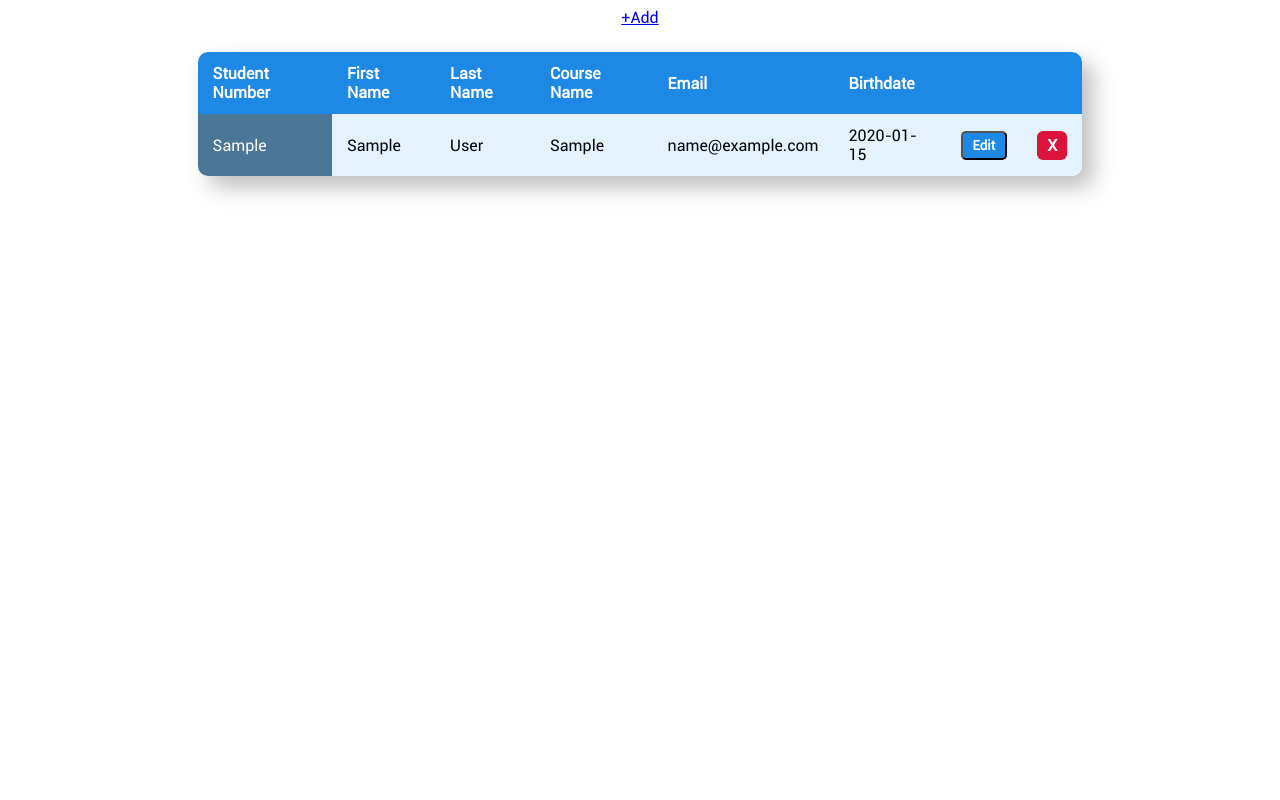
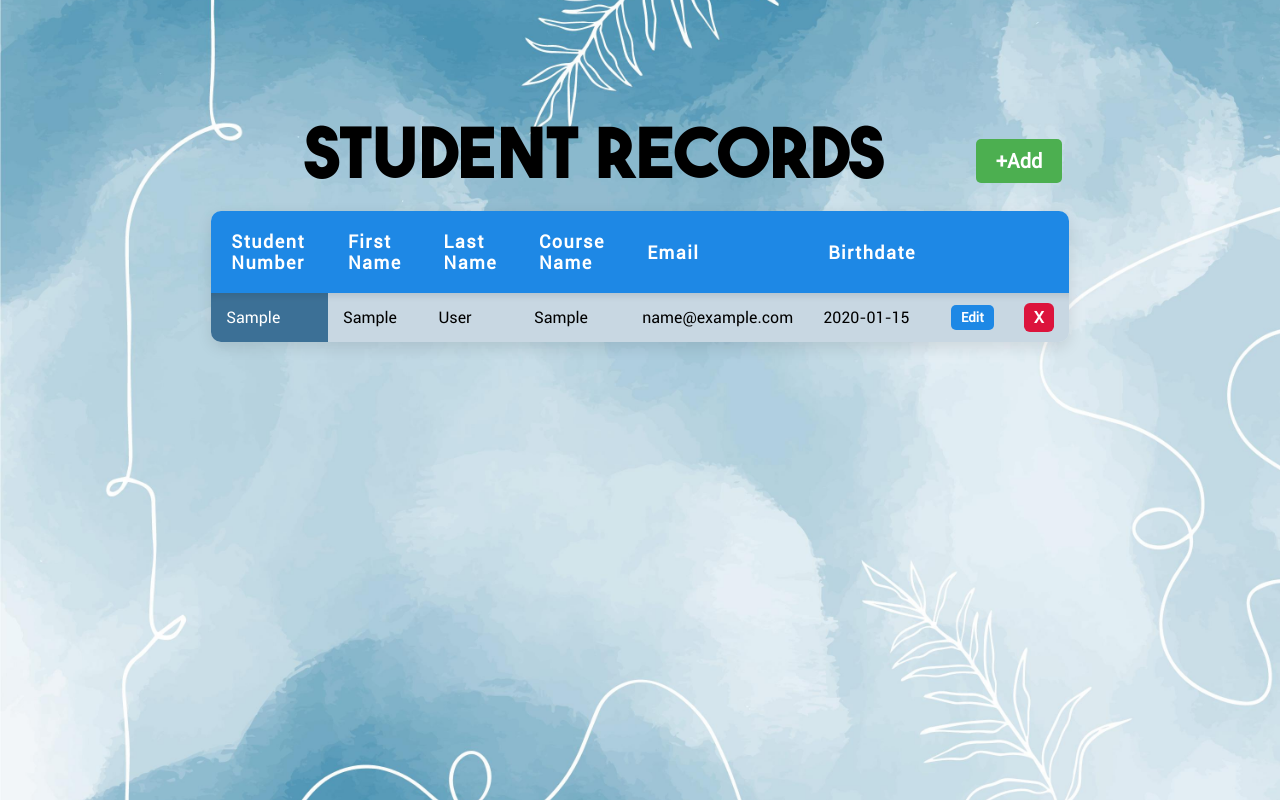
Before and after one commit to myeonzz/DBMS, a PHP site: page / in a window 1280 px wide. Run offline with PHP 8.4, Linux system fonts and the light colour scheme; tables that the repository leaves empty hold one stand-in row (values such as "Sample post").

Commit message:
asdas
dsaas

```diff
--- a/CSS/table.css
+++ b/CSS/table.css
@@ -1,29 +1,75 @@
+body {
+    background: url('../R/bg_tb.jpg') center/cover no-repeat fixed; /* Corrected path */
+    margin: 0 auto;
+    margin-top:  60px ;
+}
+
 table {
-    width: 70%;
+    margin-top: -50px;
+    width: 67%;
     border-collapse:separate;
-    border-spacing: 10px;
     border-radius: 10px;
-    margin: 25px 0;
     font-family: 'Arial', sans-serif;
-box-shadow:  11px 11px 22px #bebebe,
-             -11px -11px 22px #ffffff;
+    box-shadow: 0 5px 15px rgba(0, 0, 0, 0.1);
     overflow: hidden;
 }
 
-table thead tr {
-    background-color: #009879;
+.tableheader th{
+    background-color: #1E88E5 !important;
     color: #ffffff;
     text-align: left;
+    padding: 20px;
+    letter-spacing: 1.5px;
+    font-size: 18px;
+    font-weight: 30px;
+
+}
+
+
+.header {
+
+    display: flex;
+    justify-content: center;
+    align-items: center;
+    align-content: center;
+    flex-direction: row-reverse;
+    width: 66%;
+    gap: 5px;
+
+  }
+
+.header > div{
+
+
+
+}
+.item2 {
+    flex-grow:1;
+}
+
+.add{
+    text-decoration: none;
+    color: white;
+    font-size: 20px;
+    font-weight: bold;
+    padding: 10px 20px;
+    border-radius: 5px;
+    background-color: #4CAF50;
+    transition: background-color 0.3s ease;
+}
+
+.add:hover{
+    background-color: #39833c;
+    animation: ease-out 0.5s;
+}
+
+thead{
+box-shadow: 0px -4px 7px 7px rgba(0,0,0,0.1);
+    position: relative;
 }
 
 table th,table td {
     padding: 12px 15px;
-}
-
-.tableheader {
-    background-color: #1E88E5 !important;
-    color: #ffffff;
-    text-align: left;
 }
 
 
@@ -46,9 +92,13 @@
     background-color: #c8d7e2 ;
 }
 
+
+
 table tbody tr:nth-of-type(even) {
     background-color: #E3F2FD ;
 }
+
+
 
 .delbutt{
     background-color: crimson;
@@ -65,6 +115,8 @@
 }
 
 .editbutt{
+    border: none;
+    cursor:pointer;
     background-color: #1E88E5 ;
     font-weight: bold;
     color: white;
@@ -77,6 +129,8 @@
     animation: ease-out 0.5s;
     background-color: rgb(10, 30, 110);
 }
+
+
 
 @media (max-width: 768px) {
     table {
@@ -143,7 +197,3 @@
     border-radius: 4px;
     cursor: pointer;
 }
-
-.submit-btn:hover {
-    background-color: #45a049;
-}
--- a/index.php
+++ b/index.php
@@ -9,17 +9,32 @@
     font-family: "Roboto";
     src: url(Fonts/Roboto-Regular.ttf) format('truetype');
 }
-
+    @font-face {
+    font-family: "Bold";
+    src: url(Fonts/THEBOLDFONT-FREEVERSION.ttf) format('truetype');
+}
 *{
     font-family: 'Roboto', sans-serif;
+}
+h1{
+    font-family: 'Bold', sans-serif;
+    color: #000;
+    font-size:70px
 }
 </style>
 
 <?php $conn = mysqli_connect("localhost", "root", "", "student"); ?>
 <body>
     <center>
-        <a href="form.php">+Add </a>
+    <section>
+        <div class="header">
+            <div class="item1"><a href="form.php"  class="add">+Add </a></div>
+            <div class="item2"><center><h1>Student Records</h1></center></div>
+
+        </div>
         <table  width="80%" style="border-collapse:collapse;">
+            <thead>
+
             <tr class="tableheader">
                 <th>Student Number</th>
                 <th>First Name</th>
@@ -30,6 +45,8 @@
                 <th>&nbsp;</th>
                 <th>&nbsp;</th>
             </tr>
+            </thead>
+
             <?php
     $result = mysqli_query($conn, "SELECT * FROM student ORDER BY lname ASC");
     while($row = mysqli_fetch_array($result)) {
```
Also changed, not shown: Fonts/THEBOLDFONT-FREEVERSION.ttf (added), R/bg_tb.jpg (added), R/tb.jpg (added).
